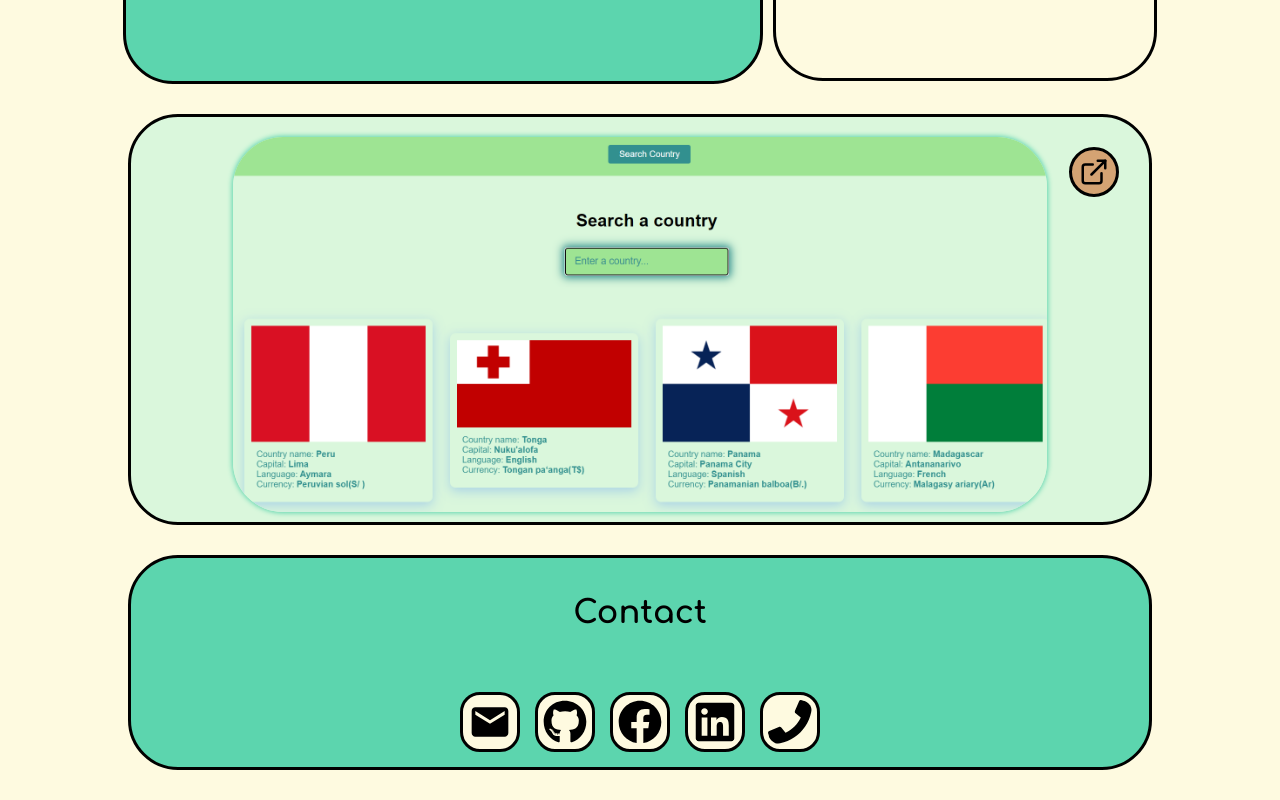
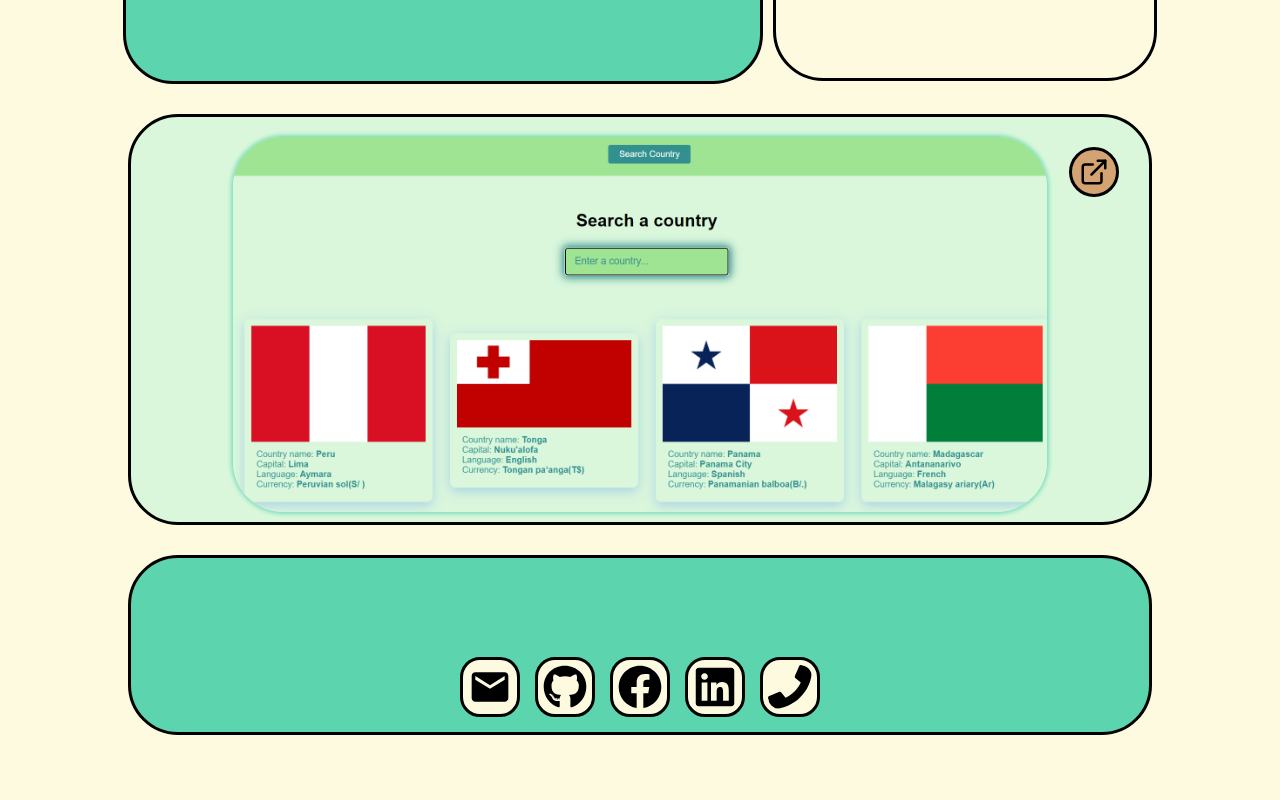
Before and after one commit to geniuszmath75/portfolio-site, a React (Create React App) app: page / in a window 1280 px wide. Shown: the part 346-1146 px from the top of the page. After the commit the page ends 1111 px from the top, so only its background shows below. Built offline with nearby package versions, Linux system fonts and the light colour scheme.

Commit message:
Adding polish and english version of contact section.

```diff
--- a/src/components/home/Contact/Contact.js
+++ b/src/components/home/Contact/Contact.js
@@ -5,13 +5,13 @@ import { MdEmail } from "react-icons/md";
 import "./Contact.css";
 import { IconContext } from "react-icons";
 
-function Contact() {
+function Contact({polishVer, titlePl, titleEn}) {
   return (
     <IconContext.Provider value={{ className: "contact-icons" }}>
       <div className="contact-container" id="contact">
         <div className="contact-wrapper">
           <div className="contact-header-container">
-            <h1 className="contact-header">Contact</h1>
+            <h1 className="contact-header">{polishVer ? titlePl : titleEn}</h1>
           </div>
           <div className="contact-icons-wrapper">
             <ul className="icons-list">
--- /dev/null
+++ b/src/components/home/Contact/Data.js
@@ -0,0 +1,4 @@
+export const contactData = {
+    titlePl: "Kontakt",
+    titleEn: "Contact"
+}
```
